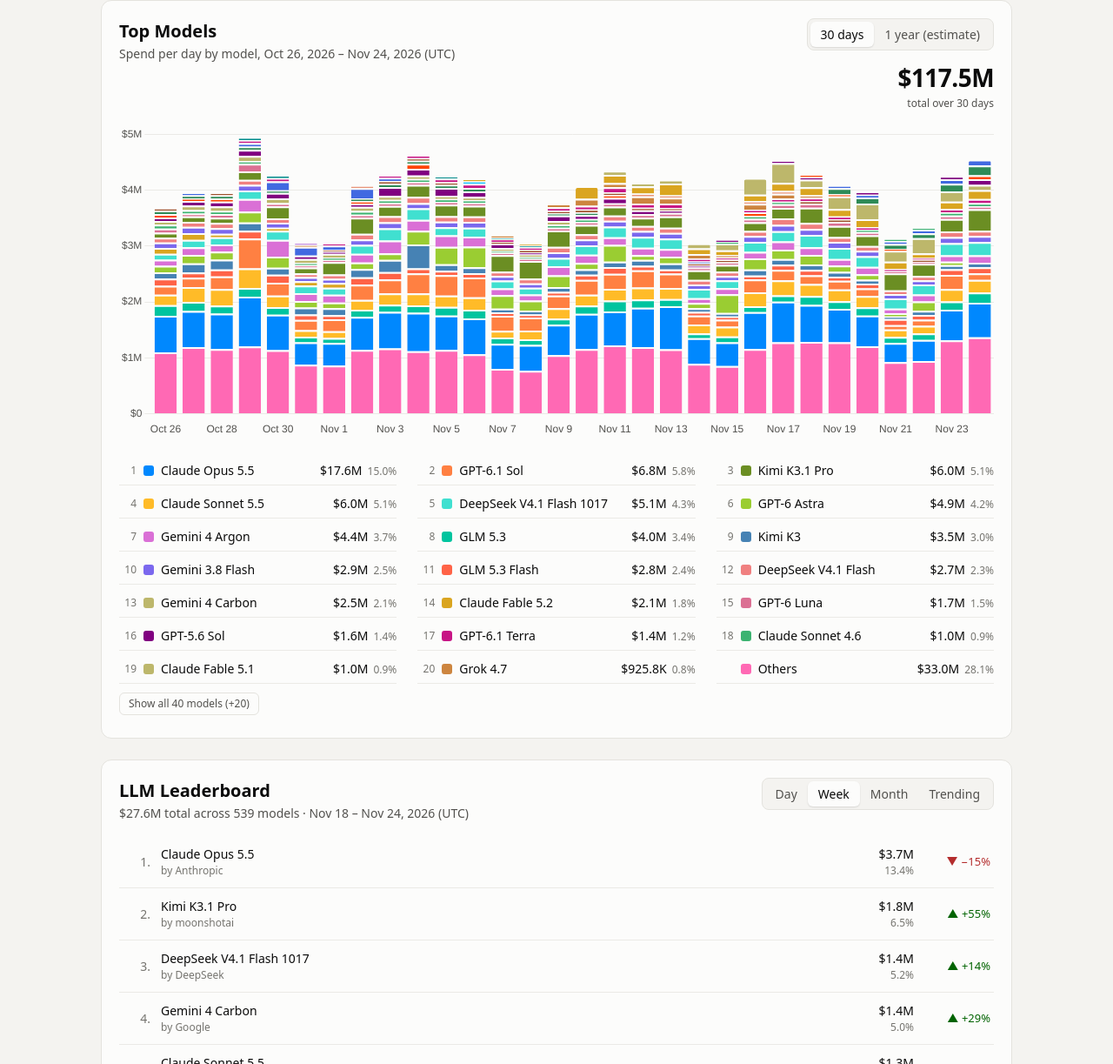
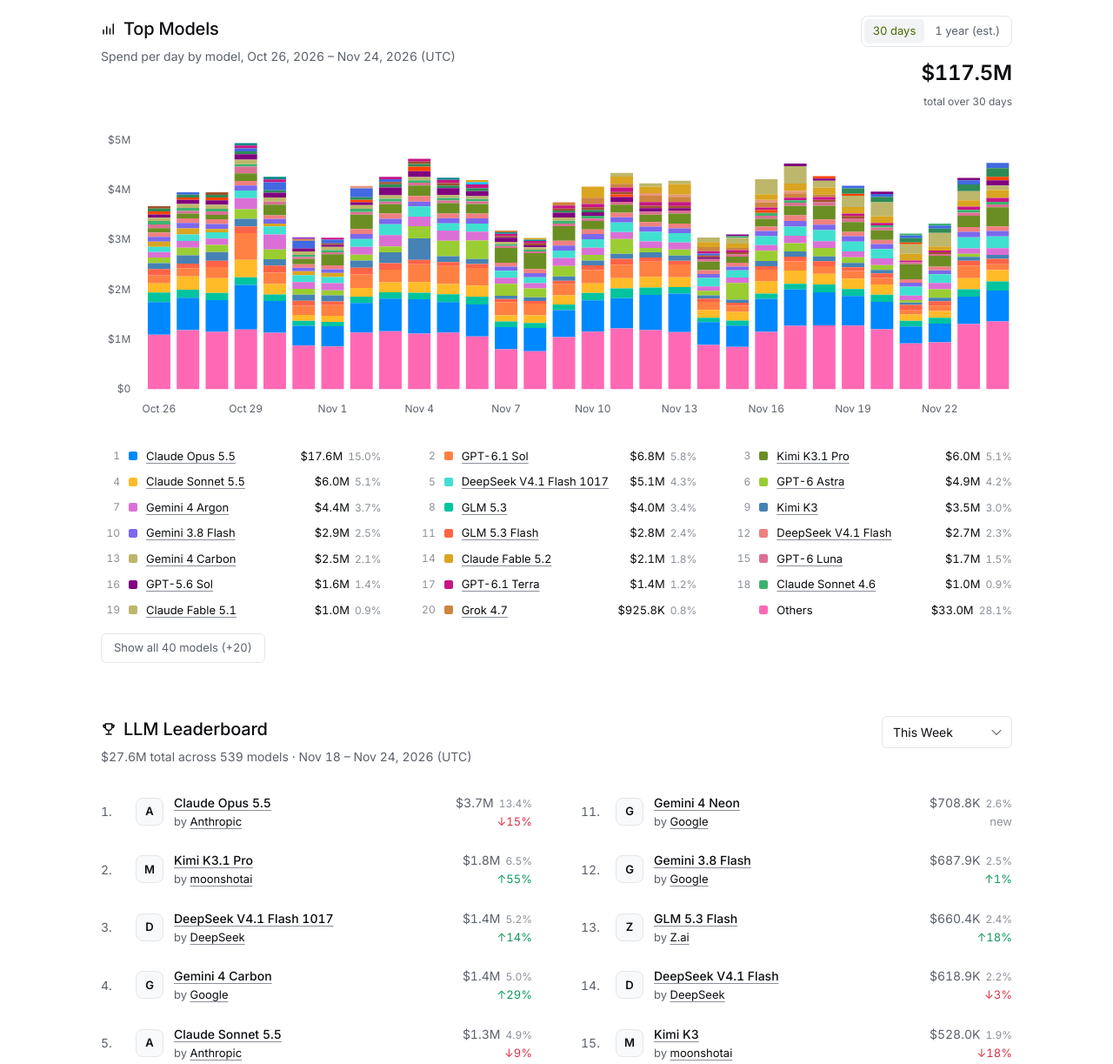
Before and after one commit to DaWe35/openrouter-spend-leaderboard, a website: page public/index.html in a window 1280 px wide. Shown: the part 123-1346 px from the top of the page at 87% size. Drawn offline with nearby package versions, Linux system fonts and the light colour scheme.

Commit message:
Enhance leaderboard and chart visuals

```diff
--- a/public/app.js
+++ b/public/app.js
@@ -34,6 +34,9 @@
   const esc = (s) => String(s).replace(/[&<>"']/g, (c) => ({ '&': '&amp;', '<': '&lt;', '>': '&gt;', '"': '&quot;', "'": '&#39;' }[c]));
   const modelUrl = (slug) => 'https://openrouter.ai/' + slug.split('/').map(encodeURIComponent).join('/');
   const cssVar = (name) => getComputedStyle(document.documentElement).getPropertyValue(name).trim();
+
+  Chart.defaults.font.family = getComputedStyle(document.body).fontFamily;
+  Chart.defaults.font.size = 12;
 
   $('updated').textContent = data.updatedAt ? 'Updated ' + new Date(data.updatedAt).toLocaleString() + '.' : '';
 
@@ -72,7 +75,7 @@
     const barTotals = labels.map((_, i) => series.reduce((a, s) => a + (s.values[i] || 0), 0));
     function draw() {
       drawLegend();
-      const surface = cssVar('--surface');
+      const surface = cssVar('--bg');
       const pctMode = percent();
       const datasets = series.map((s) => ({
         type: 'bar',
@@ -80,16 +83,10 @@
         data: pctMode ? s.values.map((v, i) => (barTotals[i] > 0 ? (v / barTotals[i]) * 100 : 0)) : s.values,
         backgroundColor: color(s),
         hoverBackgroundColor: color(s),
-        borderColor: surface,
-        borderWidth: { top: 2, bottom: 0, left: 0, right: 0 },
-        borderSkipped: false,
+        borderWidth: 0,
         stack: 'spend',
         order: 2,
       }));
-      // Round only the outer data-end of each bar (the top-most non-zero segment).
-      datasets.forEach((ds, di) => {
-        ds.borderRadius = (ctx) => (datasets.slice(di + 1).every((d) => !d.data[ctx.dataIndex]) ? { topLeft: 4, topRight: 4 } : 0);
-      });
       if (measured) {
         datasets.push({
           type: 'line',
@@ -107,7 +104,6 @@
       }
 
       const textColor = cssVar('--text-2');
-      const grid = cssVar('--grid');
       if (chart) chart.destroy();
       chart = new Chart($(canvasId), {
         data: { labels, datasets },
@@ -116,20 +112,20 @@
           maintainAspectRatio: false,
           animation: false,
           interaction: { mode: 'index', intersect: false },
-          datasets: { bar: { categoryPercentage: 0.86, barPercentage: 0.92 } },
+          datasets: { bar: { categoryPercentage: 0.78, barPercentage: 1 } },
           scales: {
             x: {
               stacked: true,
               grid: { display: false },
-              border: { color: grid },
-              ticks: { color: textColor, maxRotation: 0, autoSkip: true, autoSkipPadding: 16, callback: (v) => short(labels[v]) },
+              border: { display: false },
+              ticks: { color: textColor, maxRotation: 0, autoSkip: true, autoSkipPadding: 40, padding: 8, callback: (v) => short(labels[v]) },
             },
             y: {
               stacked: true,
               max: pctMode ? 100 : undefined,
-              grid: { color: grid },
+              grid: { display: false },
               border: { display: false },
-              ticks: { color: textColor, callback: (v) => (pctMode ? v + '%' : usd(v, 0)), maxTicksLimit: 6 },
+              ticks: { color: textColor, padding: 8, callback: (v) => (pctMode ? v + '%' : usd(v, 0)), maxTicksLimit: 6 },
             },
           },
           plugins: {
@@ -348,7 +344,7 @@
 
   // ---------------------------------------------------------------- leaderboard
 
-  const COLLAPSED = 10;
+  const COLLAPSED = 20;
   const PAGE = 20;
   let period = 'week';
   let shown = COLLAPSED;
@@ -361,9 +357,9 @@
     const v = r.change;
     if (Math.abs(v) < 0.5) return '<span class="chg flat">0%</span>';
     const cls = v > 0 ? 'up' : 'down';
-    const arrow = v > 0 ? '▲' : '▼';
-    const txt = Math.abs(v) >= 1000 ? Math.round(v / 100) / 10 + 'K%' : Math.round(Math.abs(v)) + '%';
-    return `<span class="chg ${cls}">${arrow} ${v > 0 ? '+' : '−'}${txt.replace('-', '')}</span>`;
+    const arrow = v > 0 ? '↑' : '↓';
+    const txt = Math.abs(v) > 999 ? '>999%' : Math.round(Math.abs(v)) + '%';
+    return `<span class="chg ${cls}">${arrow}${txt}</span>`;
   }
 
   function rowTip(r) {
@@ -382,7 +378,7 @@
 
   function drawLeaderboard() {
     const p = data.leaderboard[period];
-    document.querySelectorAll('#tabs button').forEach((b) => b.setAttribute('aria-selected', String(b.dataset.period === period)));
+    $('lb-period').value = period;
     const range = p.start === p.end ? long(p.end) : `${short(p.start)} – ${long(p.end)}`;
     const desc = period === 'trending' ? 'Biggest week-over-week spend growth' : `${usd(p.total)} total across ${p.modelCount} models`;
     $('lb-sub').textContent = `${desc} · ${range} (UTC)`;
@@ -394,15 +390,20 @@
       return;
     }
     const rows = p.rows.slice(0, shown);
+    // Two columns filled top-to-bottom (1–10 left, 11–20 right), like openrouter.ai.
+    list.style.gridTemplateRows = `repeat(${Math.ceil(rows.length / 2)}, auto)`;
     list.innerHTML = rows.map((r, i) => `
       <li data-i="${i}">
         <span class="rank">${r.rank}.</span>
+        <span class="avatar" aria-hidden="true">${esc(String(r.author).charAt(0))}</span>
         <span class="model">
           <a class="name" href="${modelUrl(r.slug)}" target="_blank" rel="noopener">${esc(r.name)}${r.variant !== 'standard' ? `<span class="tag">${esc(r.variant)}</span>` : ''}</a>
-          <span class="by">by ${esc(r.author)}</span>
+          <span class="by">by <span>${esc(r.author)}</span></span>
         </span>
-        <span class="val">${usd(r.usd)}<span class="share">${pct(r.share)}</span></span>
-        ${changeCell(r)}
+        <span class="stats">
+          <span class="val">${usd(r.usd)}<span class="share">${pct(r.share)}</span></span>
+          ${changeCell(r)}
+        </span>
       </li>`).join('');
     list.querySelectorAll('li[data-i]').forEach((li) => {
       const r = rows[Number(li.dataset.i)];
@@ -412,19 +413,17 @@
     $('lb-more').hidden = shown >= p.rows.length;
   }
 
-  $('tabs').addEventListener('click', (e) => {
-    const b = e.target.closest('button[data-period]');
-    if (!b) return;
-    period = b.dataset.period;
+  $('lb-period').addEventListener('change', (e) => {
+    period = e.target.value;
     shown = COLLAPSED;
     try { localStorage.setItem('lb-period', period); } catch { /* ignore */ }
     drawLeaderboard();
   });
-  $('lb-more').addEventListener('click', () => { shown += PAGE * 2; drawLeaderboard(); });
+  $('lb-more').addEventListener('click', () => { shown += PAGE; drawLeaderboard(); });
 
   // ---------------------------------------------------------------- boot
 
   if (!data.leaderboard[period]) period = 'week';
   drawLeaderboard();
-  window.matchMedia('(prefers-color-scheme: dark)').addEventListener('change', () => redraw.forEach((f) => f()));
+  window.matchMedia('(prefers-color-scheme: light)').addEventListener('change', () => redraw.forEach((f) => f()));
 })();
--- a/public/index.html
+++ b/public/index.html
@@ -4,6 +4,9 @@
   <meta charset="utf-8">
   <meta name="viewport" content="width=device-width, initial-scale=1">
   <title>LLM Spend Rankings</title>
+  <link rel="preconnect" href="https://fonts.googleapis.com">
+  <link rel="preconnect" href="https://fonts.gstatic.com" crossorigin>
+  <link rel="stylesheet" href="https://fonts.googleapis.com/css2?family=Inter:wght@400;500;600&display=swap">
   <link rel="stylesheet" href="style.css">
 </head>
 <body>
@@ -16,14 +19,14 @@
     <section id="top-models" class="card">
       <div class="section-head">
         <div>
-          <h2>Top Models <span class="badge" id="est-badge" hidden>estimate</span></h2>
+          <h2><svg class="h-icon" viewBox="0 0 24 24" aria-hidden="true"><path d="M4 20V14M9 20V9M14 20V12M19 20V5"/></svg>Top Models <span class="badge" id="est-badge" hidden>estimate</span></h2>
           <p class="muted" id="chart-sub"></p>
           <p class="muted" id="est-sub" hidden></p>
         </div>
         <div class="head-right">
           <div class="tabs" role="tablist" id="range-tabs" aria-label="Time range">
             <button role="tab" data-view="30d">30 days</button>
-            <button role="tab" data-view="1y" id="range-1y">1 year (estimate)</button>
+            <button role="tab" data-view="1y" id="range-1y">1 year (est.)</button>
           </div>
           <div class="hero" id="chart-hero">
             <div class="hero-value" id="chart-total"></div>
@@ -49,15 +52,18 @@
     <section id="leaderboard" class="card">
       <div class="section-head">
         <div>
-          <h2>LLM Leaderboard</h2>
+          <h2><svg class="h-icon" viewBox="0 0 24 24" aria-hidden="true"><path d="M7 4h10v5a5 5 0 0 1-10 0V4ZM12 14v4M8 20h8M7 6H4v1a3 3 0 0 0 3 3M17 6h3v1a3 3 0 0 1-3 3"/></svg>LLM Leaderboard</h2>
           <p class="muted" id="lb-sub"></p>
         </div>
-        <div class="tabs" role="tablist" id="tabs">
-          <button role="tab" data-period="day">Day</button>
-          <button role="tab" data-period="week">Week</button>
-          <button role="tab" data-period="month">Month</button>
-          <button role="tab" data-period="trending">Trending</button>
-        </div>
+        <label class="select">
+          <span class="sr-only">Period</span>
+          <select id="lb-period">
+            <option value="day">Today</option>
+            <option value="week">This Week</option>
+            <option value="month">This Month</option>
+            <option value="trending">Trending</option>
+          </select>
+        </label>
       </div>
       <ol class="lb" id="lb-list"></ol>
       <button class="more" id="lb-more" hidden>Show more</button>
@@ -66,7 +72,7 @@
     <section id="market-share" class="card">
       <div class="section-head">
         <div>
-          <h2>Market Share</h2>
+          <h2><svg class="h-icon" viewBox="0 0 24 24" aria-hidden="true"><path d="M12 3v9h9A9 9 0 1 1 12 3Z"/><path d="M15 3.5A9 9 0 0 1 20.5 9H15V3.5Z"/></svg>Market Share</h2>
           <p class="muted" id="ms-sub"></p>
         </div>
         <div class="tabs" role="tablist" id="ms-tabs" aria-label="Scale">
--- a/public/style.css
+++ b/public/style.css
@@ -1,52 +1,47 @@
+/* OpenRouter-style theme: dark by default, flat sections, lime accent. */
 :root {
-  color-scheme: light;
-  --bg: #f4f3f0;
-  --surface: #fcfcfb;
-  --border: #e4e3de;
-  --text: #0b0b0b;
-  --text-2: #52514e;
-  --text-3: #75746f;
-  --grid: #ebeae6;
-  --accent: #2a78d6;
-  --good: #006300;
-  --bad: #b42d2d;
-  --s1: #2a78d6; --s2: #eb6834; --s3: #1baf7a; --s4: #eda100;
-  --s5: #e87ba4; --s6: #008300; --s7: #6250d6; --s8: #e34948;
-  --others: #b9b8b1;
+  color-scheme: dark;
+  --bg: #0b0d10;
+  --surface: #12151a;
+  --raised: #181c22;
+  --border: #262a31;
+  --text: #f2f3f5;
+  --text-2: #a1a7b0;
+  --text-3: #6b717b;
+  --grid: #1c2026;
+  --accent: #d4f24a;
+  --good: #3ecf8e;
+  --bad: #f2546b;
 }
-@media (prefers-color-scheme: dark) {
-  :root:not([data-theme="light"]) {
-    color-scheme: dark;
-    --bg: #111110;
-    --surface: #1a1a19;
-    --border: #2c2c2a;
-    --text: #f0efec;
-    --text-2: #c3c2b7;
-    --text-3: #93928a;
-    --grid: #2a2a28;
-    --accent: #3987e5;
-    --good: #3fbf3f;
-    --bad: #e66767;
-    --s1: #3987e5; --s2: #d95926; --s3: #199e70; --s4: #c98500;
-    --s5: #d55181; --s6: #0ca30c; --s7: #9085e9; --s8: #e66767;
-    --others: #55544f;
+@media (prefers-color-scheme: light) {
+  :root:not([data-theme="dark"]) {
+    color-scheme: light;
+    --bg: #ffffff;
+    --surface: #f8f9fa;
+    --raised: #f1f3f5;
+    --border: #e4e6ea;
+    --text: #0b0d10;
+    --text-2: #5b616b;
+    --text-3: #8b9099;
+    --grid: #eef0f2;
+    --accent: #4b6b00;
+    --good: #12985c;
+    --bad: #d8324a;
   }
 }
-:root[data-theme="dark"] {
-  color-scheme: dark;
-  --bg: #111110;
-  --surface: #1a1a19;
-  --border: #2c2c2a;
-  --text: #f0efec;
-  --text-2: #c3c2b7;
-  --text-3: #93928a;
-  --grid: #2a2a28;
-  --accent: #3987e5;
-  --good: #3fbf3f;
-  --bad: #e66767;
-  --s1: #3987e5; --s2: #d95926; --s3: #199e70; --s4: #c98500;
-  --s5: #d55181; --s6: #0ca30c; --s7: #9085e9; --s8: #e66767;
-  --others: #55544f;
+:root[data-theme="light"] {
+  color-scheme: light;
+  --bg: #ffffff;
+  --surface: #f8f9fa;
+  --raised: #f1f3f5;
+  --border: #e4e6ea;
+  --text: #0b0d10;
+  --text-2: #5b616b;
+  --text-3: #8b9099;
+  --grid: #eef0f2;
+  --accent: #4b6b00;
+  --good: #12985c;
+  --bad: #d8324a;
 }
 
 * { box-sizing: border-box; }
@@ -54,79 +49,108 @@ body {
   margin: 0;
   background: var(--bg);
   color: var(--text);
-  font: 14px/1.5 system-ui, -apple-system, "Segoe UI", Roboto, sans-serif;
+  font: 14px/1.5 Inter, system-ui, -apple-system, "Segoe UI", Roboto, sans-serif;
   font-variant-numeric: tabular-nums;
+  -webkit-font-smoothing: antialiased;
 }
-main { max-width: 1080px; margin: 0 auto; padding: 32px 16px 48px; }
-h1 { font-size: 28px; margin: 0 0 4px; letter-spacing: -0.02em; }
-h2 { font-size: 20px; margin: 0; }
-h3 { font-size: 14px; color: var(--text-2); margin: 0 0 6px; }
+main { max-width: 1080px; margin: 0 auto; padding: 40px 16px 64px; }
+h1 { font-size: 24px; font-weight: 600; margin: 0 0 4px; letter-spacing: -0.01em; }
+h2 { font-size: 20px; font-weight: 500; margin: 0; display: flex; align-items: center; gap: 8px; letter-spacing: -0.01em; }
+h3 { font-size: 14px; font-weight: 500; color: var(--text); margin: 0 0 6px; }
+.h-icon { width: 18px; height: 18px; flex: 0 0 auto; fill: none; stroke: currentColor; stroke-width: 2; stroke-linecap: round; stroke-linejoin: round; }
 a { color: inherit; text-decoration: none; }
 a:hover { text-decoration: underline; }
 code { font-size: 12px; background: var(--surface); border: 1px solid var(--border); border-radius: 4px; padding: 1px 4px; }
 .muted { color: var(--text-2); margin: 0; }
 .small { font-size: 12px; }
-.page-header { margin-bottom: 24px; }
+.sr-only { position: absolute; width: 1px; height: 1px; overflow: hidden; clip: rect(0 0 0 0); white-space: nowrap; }
+.page-header { margin-bottom: 40px; }
 
-.card {
-  background: var(--surface);
-  border: 1px solid var(--border);
-  border-radius: 12px;
-  padding: 20px;
-  margin-bottom: 24px;
+/* Sections are flat, like openrouter.ai — no card chrome. */
+.card { margin-bottom: 56px; }
+.section-head { display: flex; justify-content: space-between; align-items: flex-start; gap: 16px; flex-wrap: wrap; margin-bottom: 20px; }
+.section-head .muted { margin-top: 6px; }
+.hero { text-align: right; }
+.hero-value { font-size: 24px; font-weight: 600; letter-spacing: -0.01em; }
+
+.chart-wrap { position: relative; height: 340px; }
+
+/* Segmented control: bordered group, active item gets the lime accent. */
+.tabs { display: inline-flex; border: 1px solid var(--border); border-radius: 8px; padding: 3px; gap: 2px; }
+.tabs button {
+  font: inherit; font-size: 13px; border: 0; background: none; color: var(--text-2);
+  padding: 4px 10px; border-radius: 5px; cursor: pointer;
 }
-.section-head { display: flex; justify-content: space-between; align-items: flex-start; gap: 16px; flex-wrap: wrap; margin-bottom: 16px; }
-.hero { text-align: right; }
-.hero-value { font-size: 28px; font-weight: 600; letter-spacing: -0.02em; }
+.tabs button:hover { color: var(--text); }
+.tabs button[aria-selected="true"] { background: var(--raised); color: var(--accent); }
 
-.chart-wrap { position: relative; height: 360px; }
+/* Dropdown */
+.select { position: relative; display: inline-block; }
+.select select {
+  appearance: none; font: inherit; font-size: 14px; color: var(--text);
+  background: var(--bg); border: 1px solid var(--border); border-radius: 6px;
+  padding: 7px 36px 7px 12px; min-width: 150px; cursor: pointer;
+}
+.select select:hover, .select select:focus { border-color: var(--text-3); outline: none; }
+.select::after {
+  content: ""; position: absolute; right: 14px; top: 50%; width: 7px; height: 7px; pointer-events: none;
+  border-right: 1.5px solid var(--text-2); border-bottom: 1.5px solid var(--text-2); transform: translateY(-70%) rotate(45deg);
+}
 
+/* Chart legends */
 .legend {
-  list-style: none; margin: 20px 0 0; padding: 0;
-  display: grid; grid-template-columns: repeat(auto-fill, minmax(300px, 1fr)); gap: 4px 24px;
+  list-style: none; margin: 24px 0 0; padding: 0;
+  display: grid; grid-template-columns: repeat(auto-fill, minmax(300px, 1fr)); gap: 0 40px;
 }
-.legend li { display: grid; grid-template-columns: 20px 12px 1fr auto; align-items: center; gap: 8px; padding: 6px 0; border-bottom: 1px solid var(--grid); min-width: 0; }
+.legend li { display: grid; grid-template-columns: 22px 10px 1fr auto; align-items: center; gap: 10px; padding: 5px 0; min-width: 0; font-size: 13px; }
 .legend .rank { color: var(--text-3); font-size: 12px; text-align: right; }
-.swatch { width: 12px; height: 12px; border-radius: 3px; }
+.swatch { width: 10px; height: 10px; border-radius: 2px; }
 .legend .name, .lb .name { white-space: nowrap; overflow: hidden; text-overflow: ellipsis; min-width: 0; }
+.legend a.name { text-decoration: underline; text-decoration-color: var(--text-3); text-underline-offset: 3px; }
 .legend .val { text-align: right; }
 .legend .share { color: var(--text-3); font-size: 12px; margin-left: 6px; }
+.legend-toggle { grid-column: 1 / -1; display: block !important; padding-top: 12px !important; }
 
-.tabs { display: inline-flex; background: var(--bg); border: 1px solid var(--border); border-radius: 8px; padding: 3px; }
-.tabs button {
-  font: inherit; border: 0; background: none; color: var(--text-2);
-  padding: 4px 12px; border-radius: 6px; cursor: pointer;
+/* Leaderboard: two columns, ranks run down the left column then the right. */
+.lb {
+  list-style: none; margin: 0; padding: 0;
+  display: grid; grid-auto-flow: column; grid-template-columns: 1fr 1fr; column-gap: 56px;
 }
-.tabs button[aria-selected="true"] { background: var(--surface); color: var(--text); box-shadow: 0 1px 2px rgb(0 0 0 / 0.12); }
-
-.lb { list-style: none; margin: 0; padding: 0; }
 .lb li {
-  display: grid; grid-template-columns: 32px 1fr auto 76px; align-items: center; gap: 12px;
-  padding: 10px 4px; border-bottom: 1px solid var(--grid);
+  display: grid; grid-template-columns: 28px 32px 1fr auto; align-items: center; gap: 12px;
+  padding: 12px 0; min-width: 0;
 }
-.lb li:hover { background: var(--bg); }
-.lb .rank { color: var(--text-3); text-align: right; }
-.lb .model { min-width: 0; display: flex; flex-direction: column; }
-.lb .name { font-weight: 500; }
-.lb .by { color: var(--text-3); font-size: 12px; }
-.lb .val { text-align: right; }
-.lb .val .share { display: block; color: var(--text-3); font-size: 12px; }
-.lb .chg { text-align: right; font-size: 13px; }
+.lb .rank { color: var(--text-2); }
+.avatar {
+  width: 32px; height: 32px; border-radius: 8px; display: grid; place-items: center;
+  border: 1px solid var(--border); background: var(--surface); color: var(--text);
+  font-size: 13px; font-weight: 600; text-transform: uppercase;
+}
+.lb .model { min-width: 0; display: flex; flex-direction: column; gap: 2px; }
+.lb .name { font-weight: 500; text-decoration: underline; text-decoration-color: var(--text-3); text-underline-offset: 3px; }
+.lb .by { color: var(--text-2); font-size: 13px; }
+.lb .by span { color: var(--text); text-decoration: underline; text-decoration-color: var(--text-3); text-underline-offset: 3px; }
+.lb .stats { text-align: right; display: flex; flex-direction: column; gap: 2px; }
+.lb .val { color: var(--text-2); }
+.lb .val .share { color: var(--text-3); font-size: 12px; margin-left: 6px; }
+.chg { font-size: 13px; }
 .chg.up { color: var(--good); }
 .chg.down { color: var(--bad); }
 .chg.flat { color: var(--text-3); }
-.tag { font-size: 11px; color: var(--text-2); border: 1px solid var(--border); border-radius: 4px; padding: 0 4px; margin-left: 6px; font-weight: 400; }
-.more {
-  display: block; margin: 16px auto 0; font: inherit; color: var(--text);
-  background: var(--bg); border: 1px solid var(--border); border-radius: 8px; padding: 6px 16px; cursor: pointer;
+.tag { font-size: 11px; color: var(--text-2); border: 1px solid var(--border); border-radius: 4px; padding: 0 4px; margin-left: 6px; font-weight: 400; text-decoration: none; display: inline-block; }
+.more, .legend-toggle button {
+  font: inherit; font-size: 13px; color: var(--text-2); background: var(--bg);
+  border: 1px solid var(--border); border-radius: 6px; padding: 6px 14px; cursor: pointer;
 }
-.empty { padding: 24px 0; color: var(--text-2); text-align: center; }
+.more:hover, .legend-toggle button:hover { color: var(--text); border-color: var(--text-3); }
+.more { display: block; margin: 20px auto 0; }
+.empty { padding: 24px 0; color: var(--text-2); text-align: center; grid-column: 1 / -1; }
 
 .tooltip {
   position: fixed; z-index: 10; pointer-events: none;
   background: var(--surface); color: var(--text);
   border: 1px solid var(--border); border-radius: 8px; padding: 10px 12px;
-  box-shadow: 0 4px 16px rgb(0 0 0 / 0.16); font-size: 12px; min-width: 220px; max-width: 320px;
+  box-shadow: 0 8px 24px rgb(0 0 0 / 0.35); font-size: 12px; min-width: 220px; max-width: 320px;
 }
 .tooltip .t-title { font-weight: 600; margin-bottom: 6px; }
 .tooltip .t-row { display: grid; grid-template-columns: 10px 1fr auto; gap: 8px; align-items: center; padding: 1px 0; }
@@ -135,35 +159,28 @@ code { font-size: 12px; background: var(--surface); border: 1px solid var(--bord
 .tooltip .t-total { border-top: 1px solid var(--border); margin-top: 6px; padding-top: 6px; font-weight: 600; }
 .tooltip .swatch { width: 10px; height: 10px; }
 
-footer { padding: 0 4px; }
+footer { border-top: 1px solid var(--border); padding-top: 24px; }
 footer p { margin: 0 0 8px; }
 
-@media (max-width: 600px) {
-  .chart-wrap { height: 280px; }
-  .hero { text-align: left; }
-  .lb li { grid-template-columns: 24px 1fr auto; }
-  .lb .chg { grid-column: 3; font-size: 12px; }
-  .lb .val { grid-row: 1; grid-column: 3; }
-  .lb li { grid-template-rows: auto auto; }
-  .lb .rank, .lb .model { grid-row: 1 / span 2; }
-}
-
 .badge {
-  font-size: 12px; font-weight: 500; vertical-align: middle; margin-left: 6px;
-  color: var(--text-2); border: 1px dashed var(--text-3); border-radius: 999px; padding: 1px 8px;
+  font-size: 12px; font-weight: 500; margin-left: 4px;
+  color: var(--accent); border: 1px solid var(--border); border-radius: 999px; padding: 1px 8px;
 }
 .method { margin-top: 16px; }
-.dot { width: 10px; height: 10px; border-radius: 50%; background: var(--text); box-shadow: 0 0 0 2px var(--surface); justify-self: center; }
-.legend-toggle { grid-column: 1 / -1; border-bottom: 0 !important; display: block !important; }
-.legend-toggle button {
-  font: inherit; font-size: 12px; color: var(--text-2); background: none;
-  border: 1px solid var(--border); border-radius: 6px; padding: 3px 10px; cursor: pointer;
-}
+.dot { width: 10px; height: 10px; border-radius: 50%; background: var(--text); box-shadow: 0 0 0 2px var(--bg); justify-self: center; }
 
-
-.head-right { display: flex; flex-direction: column; align-items: flex-end; gap: 10px; }
-@media (max-width: 600px) { .head-right { align-items: flex-start; } }
+.head-right { display: flex; flex-direction: column; align-items: flex-end; gap: 12px; flex: 0 0 auto; }
 #top-models .section-head { flex-wrap: nowrap; }
 #top-models .section-head > div:first-child { flex: 1 1 auto; min-width: 0; }
-.head-right { flex: 0 0 auto; }
-@media (max-width: 600px) { #top-models .section-head { flex-wrap: wrap; } }
+
+@media (max-width: 760px) {
+  .lb { grid-auto-flow: row; grid-template-columns: 1fr; grid-template-rows: none !important; }
+}
+@media (max-width: 600px) {
+  .chart-wrap { height: 260px; }
+  .hero { text-align: left; }
+  .head-right { align-items: flex-start; }
+  #top-models .section-head { flex-wrap: wrap; }
+  .lb li { grid-template-columns: 22px 28px 1fr auto; gap: 10px; }
+  .avatar { width: 28px; height: 28px; }
+}
```
